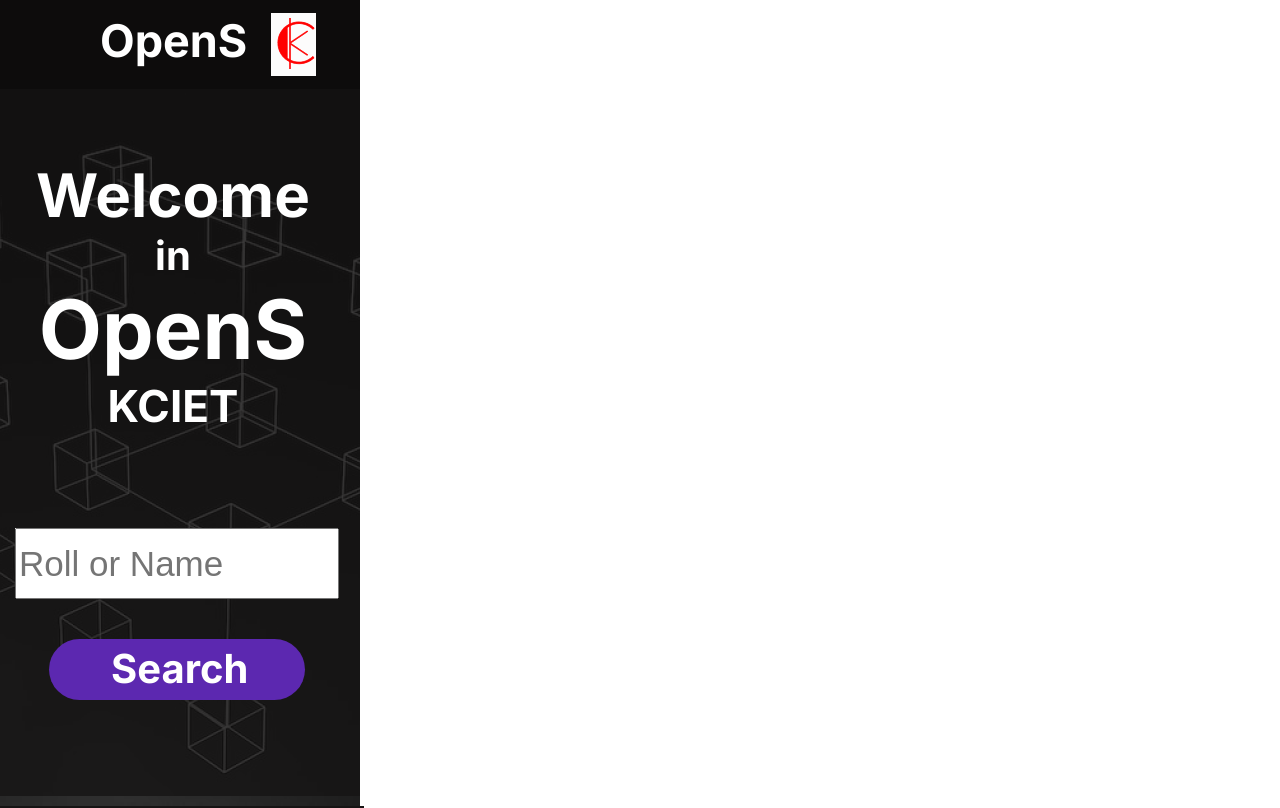
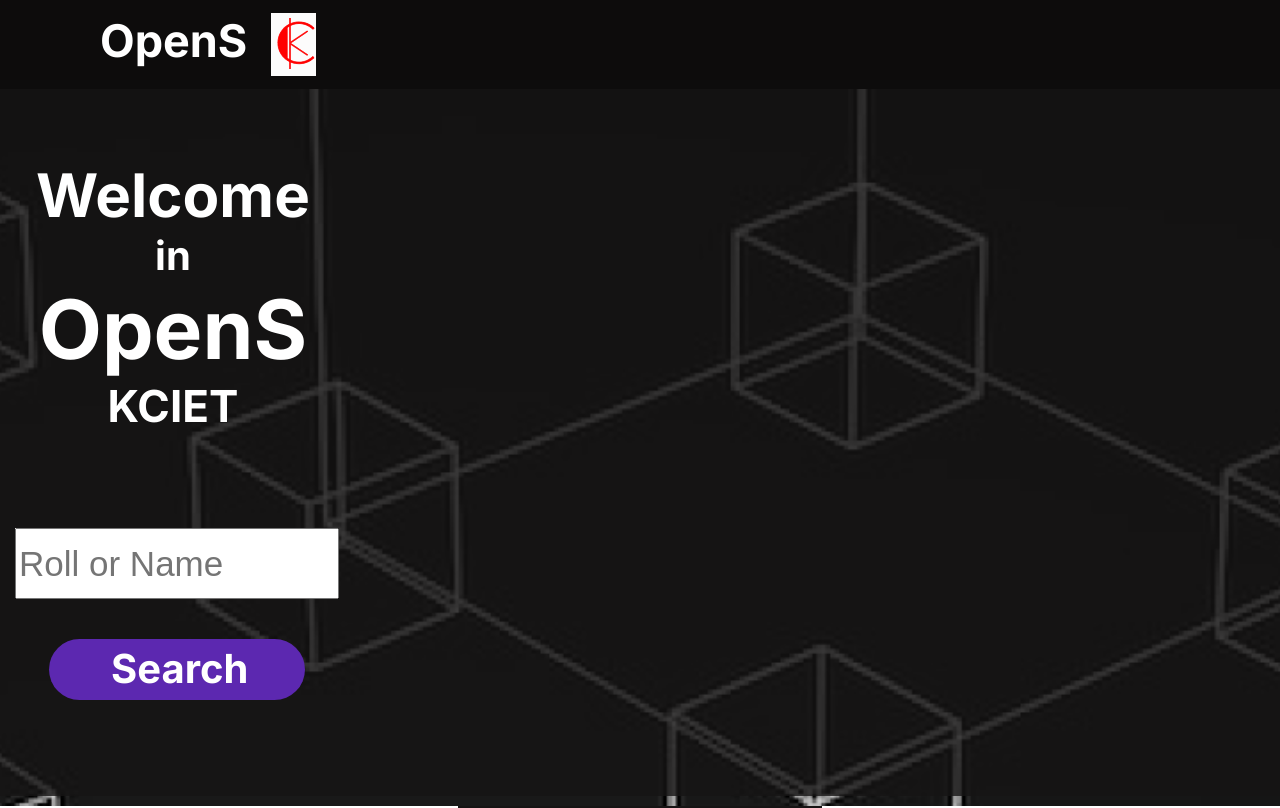
Before and after one commit to aryanjaswaliit/opens_kciet, a website built with Parcel: page index.html in a window 1280 px wide. Shown: the top 808 px of the page. Built offline with nearby package versions, Linux system fonts and the light colour scheme.

Commit message:
Update the size of screen

```diff
--- a/index.css
+++ b/index.css
@@ -3,13 +3,13 @@
   position: absolute;
   top: 806px;
   left: 0;
-  width: 364px;
+  width: 100vw;
   height: 684px;
 }
 .android-large-1-child {
   top: 0;
   background-color: #0d0c0c;
-  width: 360px;
+  width: 100vw;
   height: 89px;
 }
 .android-large-1-item,
@@ -17,7 +17,7 @@
   position: absolute;
   top: 89px;
   left: 0;
-  width: 360px;
+  width: 100vw;
 }
 .background-1-icon {
   height: 717px;
@@ -162,7 +162,7 @@
   top: 1485px;
   left: 0;
   background-color: #39225e;
-  width: 360px;
+  width: 100vw;
   height: 234px;
 }
 .illuminati-team {
```
